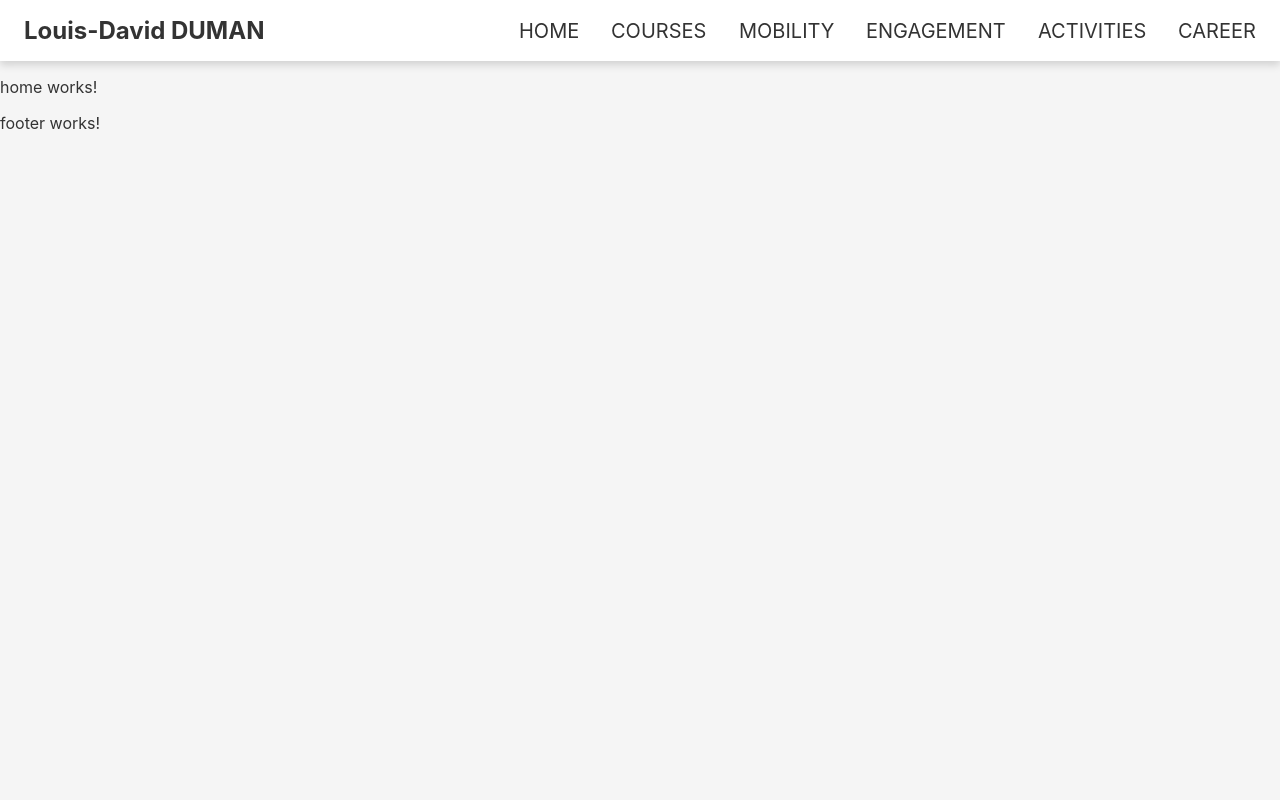
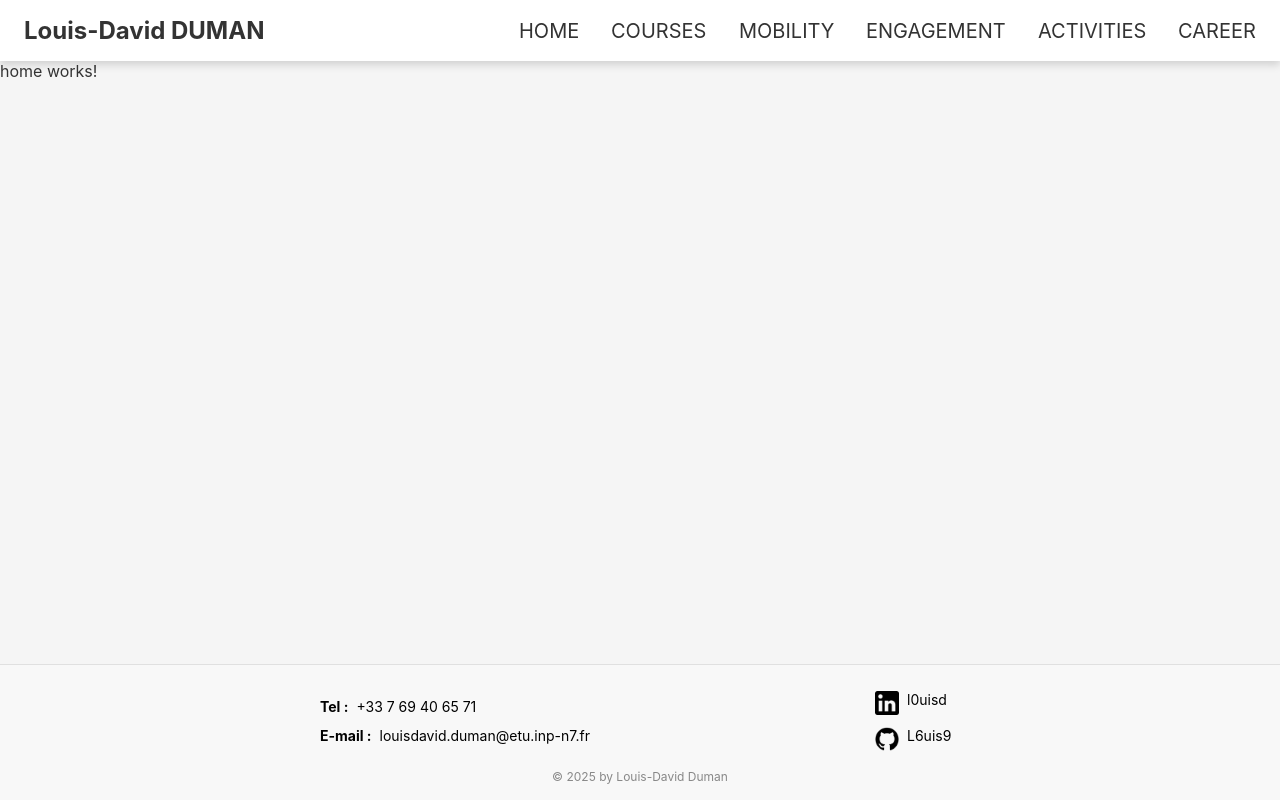
Before and after one commit to L6uis9/portfolio, an Angular app: page /home in a window 1280 px wide. Built offline with nearby package versions, Linux system fonts and the light colour scheme.

Commit message:
fix footer displaying properly now

```diff
--- a/angular.json
+++ b/angular.json
@@ -24,10 +24,8 @@
             "tsConfig": "tsconfig.app.json",
             "inlineStyleLanguage": "scss",
             "assets": [
-              {
-                "glob": "**/*",
-                "input": "public"
-              }
+              "src/assets",
+              "src/favicon.ico"
             ],
             "styles": [
               "src/styles.scss"
--- a/src/app/app.html
+++ b/src/app/app.html
@@ -45,8 +45,10 @@
   }
 </style>
 
+<app-header></app-header>
 <main class="main">
-  <app-header />
-  <router-outlet />
-  <app-footer />
+  <router-outlet></router-outlet>
+  <!-- or your page content components -->
 </main>
+
+<app-footer></app-footer>
--- a/src/app/components/footer/footer.html
+++ b/src/app/components/footer/footer.html
@@ -1 +1,25 @@
-<p>footer works!</p>
+<footer>
+
+    <div class="footer-content">
+        <div class="footer-section">
+            <ng-container *ngFor="let detail of details">
+                <a [href]="detail.href" target="_blank" rel="noopener">
+                    <strong style="white-space: nowrap;">{{ detail.label }} :</strong>
+                    <span class="detail-value">{{ detail.value }}</span>
+                </a>
+            </ng-container>
+        </div>
+
+
+        <div class="footer-section">
+            <ng-container *ngFor="let icon of icons">
+                <a [href]="icon.url" target="_blank" rel="noopener">
+                    <img [src]="icon.imgPath" [alt]="icon.name" class="icon-footer" />
+                    <span class="icon-name">{{ icon.name }}</span>
+                </a>
+            </ng-container>
+        </div>
+    </div>
+    <div class="credits">© 2025 by Louis-David Duman</div>
+
+</footer>
--- a/src/app/components/footer/footer.scss
+++ b/src/app/components/footer/footer.scss
@@ -0,0 +1,54 @@
+footer {
+    background: #f8f8f8;
+    border-top: 1px solid #e0e0e0;
+    font-size: 0.875rem;
+    padding: 1rem;
+    box-sizing: border-box;
+    width: 100%;
+    margin-bottom: 0;
+	margin-top: auto;
+}
+
+.footer-content {
+    max-width: 40rem;
+    margin: 0 auto;
+    display: flex;
+    gap: 1rem;
+    justify-content: space-between;
+    align-items: center;
+}
+
+.footer-section {
+    min-width: 85px;
+    margin: 0.625rem 0;
+    display: flex;
+    flex-direction: column;
+    gap: 0.75rem;
+
+    p {
+        margin: 0.3125rem 0;
+    }
+
+    a {
+        display: flex;
+        gap: 0.5rem;
+        color: #000;
+        text-decoration: none;
+    }
+
+    a:hover {
+        text-decoration: underline;
+    }
+
+    .icon-footer {
+        width: 1.5rem;
+        height: 1.5rem;
+    }
+}
+
+.credits {
+    text-align: center;
+    font-size: 0.75rem;
+    color: #888;
+    margin-top: 0.5rem;
+}
--- a/src/app/components/footer/footer.ts
+++ b/src/app/components/footer/footer.ts
@@ -1,11 +1,49 @@
 import { Component } from '@angular/core';
+import { CommonModule } from '@angular/common';
+
+interface Icon {
+  name: string;
+  url: string;
+  imgPath: string;
+}
+
+interface Detail {
+  label: string;
+  value: string;
+  href: string;
+}
 
 @Component({
   selector: 'app-footer',
-  imports: [],
+  standalone: true,
+  imports: [CommonModule],
   templateUrl: './footer.html',
   styleUrl: './footer.scss',
 })
 export class Footer {
+  details: Detail[] = [
+    {
+      label: 'Tel',
+      value: '+33 7 69 40 65 71',
+      href: 'tel:+33769406571'
+    },
+    {
+      label: 'E-mail',
+      value: 'louisdavid\u200B.duman\u200B@etu\u200B.inp-n7\u200B.fr',
+      href: 'mailto:louisdavid.duman@etu.inp-n7.fr'
+    }
+  ];
 
+  icons: Icon[] = [
+    {
+      name: 'l0uisd',
+      url: 'https://www.linkedin.com/in/l0uisd/',
+      imgPath: 'assets/pictures/linkedin.png'
+    },
+    {
+      name: 'L6uis9',
+      url: 'https://github.com/L6uis9',
+      imgPath: 'assets/pictures/github.png'
+    }
+  ];
 }
--- a/src/app/components/header/header.scss
+++ b/src/app/components/header/header.scss
@@ -76,7 +76,7 @@
   }
 }
 
-@media (max-width: 1100px) {
+@media (max-width: 1046px) {
   .hamburger {
     display: block;
     z-index: 1100;
@@ -99,7 +99,6 @@
     font-size: 1rem;
     gap: 1rem;
 
-    /* initial hidden state for mobile items */
     a {
       opacity: 0;
       transform: translateX(-12px);
@@ -118,7 +117,6 @@
       animation-timing-function: cubic-bezier(.2,.9,.2,1);
     }
 
-    /* simple stagger using nth-child (adjust count to match your links) */
     a:nth-child(1) { animation-delay: 0.20s; }
     a:nth-child(2) { animation-delay: 0.30s; }
     a:nth-child(3) { animation-delay: 0.40s; }
--- a/src/styles.scss
+++ b/src/styles.scss
@@ -1,10 +1,32 @@
-/* You can add global styles to this file, and also import other style files */
+* {
+  margin: 0;
+  padding: 0;
+  box-sizing: border-box;
+}
+
+html, body {
+    height: 100%;
+}
+
 body {
   margin: 0;
   font-family: -apple-system, BlinkMacSystemFont, 'Segoe UI', Roboto, Oxygen,
     Ubuntu, Cantarell, 'Open Sans', 'Helvetica Neue', sans-serif;
   background-color: #f5f5f5;
   color: #333;
+  display: flex;
+  flex-direction: column;
+  min-height: 100vh;
+}
+
+app-root {
+  display: flex;
+  flex-direction: column;
+  min-height: 100vh;
+}
+
+.main {
+  flex: 1 1 auto;
 }
 
 a {
```
Also changed, not shown: src/assets/pictures/github.png (added), src/assets/pictures/linkedin.png (added).
